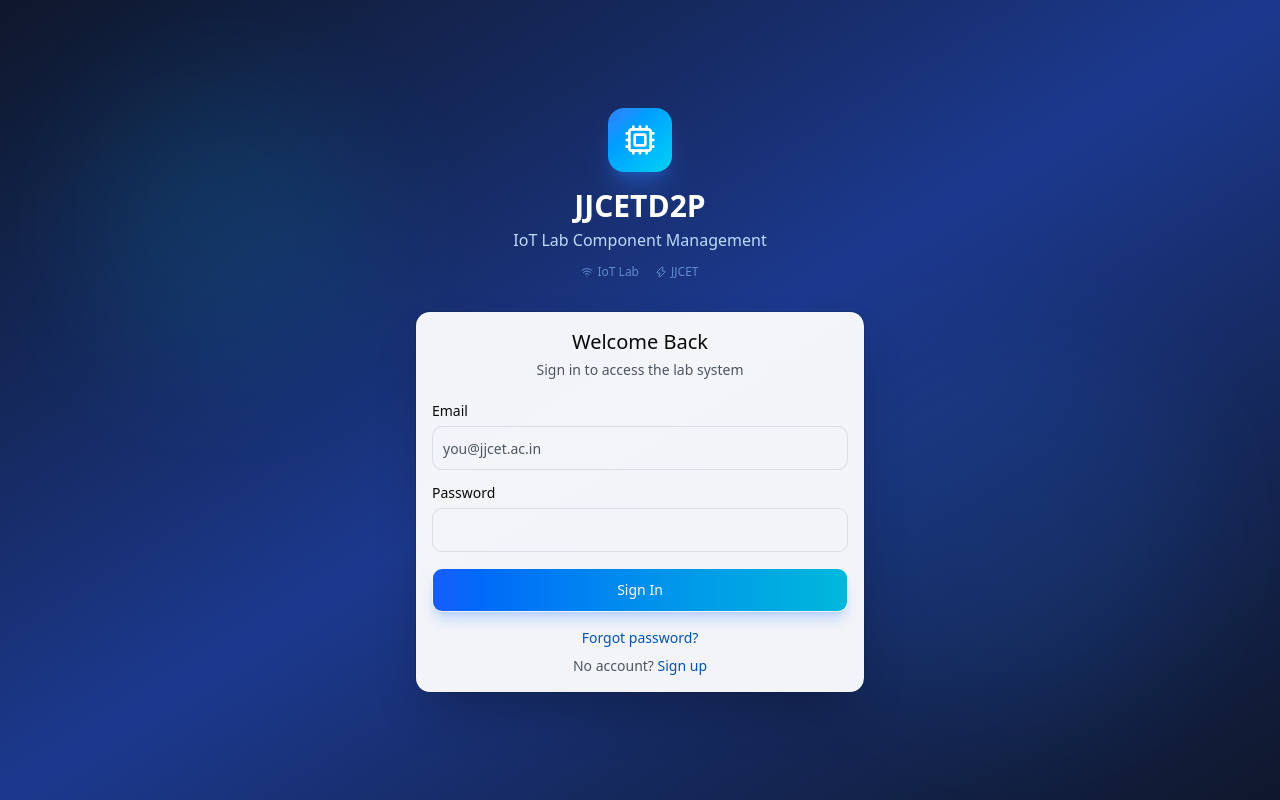
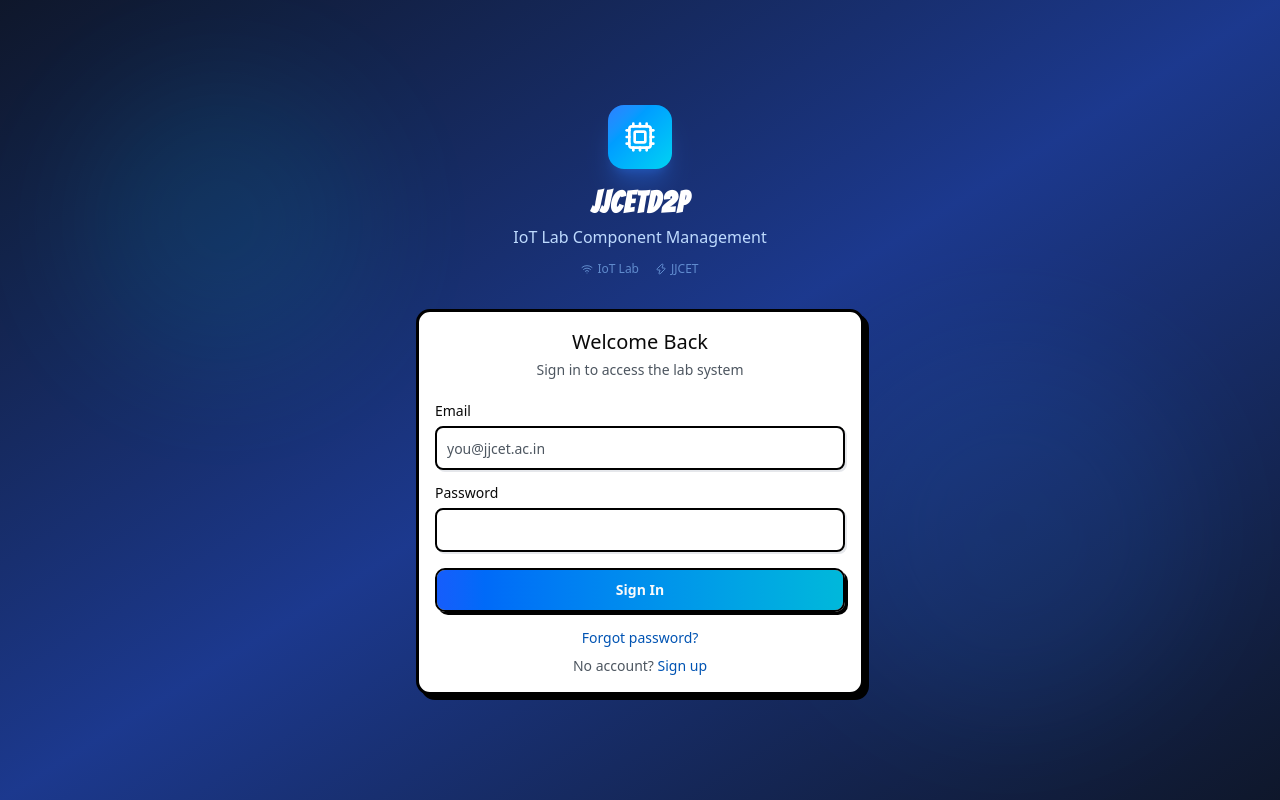
Before and after one commit to ayyappan1221/JJCETD2P, a Next.js app: page /login in a window 1280 px wide. Built offline with nearby package versions, Linux system fonts and the light colour scheme.

Commit message:
Comic theme: global CSS overrides for cards, buttons, tables, badges, inputs, dialogs

```diff
--- a/src/app/globals.css
+++ b/src/app/globals.css
@@ -89,11 +89,65 @@
   --radius-xl: calc(var(--radius) + 4px);
 }
 
+/* Comic UI theme overrides */
 @layer base {
-  * {
-    @apply border-border outline-ring/50;
+  [data-slot="card"] {
+    border: 3px solid #000 !important;
+    box-shadow: 5px 5px 0 0 #000 !important;
+    border-radius: 14px !important;
+    background: #fff !important;
   }
-  body {
-    @apply bg-background text-foreground;
+  [data-slot="button"] {
+    border: 2px solid #000 !important;
+    box-shadow: 3px 3px 0 0 #000 !important;
+    font-weight: 700 !important;
+    border-radius: 10px !important;
+    transition: transform 0.1s ease, box-shadow 0.1s ease !important;
+  }
+  [data-slot="button"]:active {
+    transform: translate(2px, 2px) !important;
+    box-shadow: 1px 1px 0 0 #000 !important;
+  }
+  [data-slot="badge"] {
+    border: 2px solid #000 !important;
+    font-weight: 700 !important;
+    border-radius: 8px !important;
+  }
+  [data-slot="input"], [data-slot="textarea"], [data-slot="select-trigger"] {
+    border: 2px solid #000 !important;
+    border-radius: 8px !important;
+    box-shadow: 2px 2px 0 0 #e5e7eb !important;
+  }
+  [data-slot="dialog-content"] {
+    border: 4px solid #000 !important;
+    box-shadow: 8px 8px 0 0 #000 !important;
+    border-radius: 16px !important;
+  }
+  [data-slot="table"] {
+    border: 3px solid #000 !important;
+    border-radius: 12px !important;
+    overflow: hidden !important;
+  }
+  thead tr {
+    background: linear-gradient(90deg, #fbbf24 0%, #f59e0b 100%) !important;
+  }
+  thead th {
+    font-weight: 800 !important;
+    color: #000 !important;
+    border-bottom: 3px solid #000 !important;
+  }
+  tbody tr:hover {
+    background: #fef3c7 !important;
+  }
+  h1, h2 {
+    font-family: var(--font-bangers), cursive !important;
+    letter-spacing: 0.04em !important;
+  }
+  h3 {
+    font-weight: 800 !important;
   }
 }
+body {
+  background-image: radial-gradient(circle at 1px 1px, rgba(0,0,0,0.05) 1px, transparent 0);
+  background-size: 16px 16px;
+}
```
